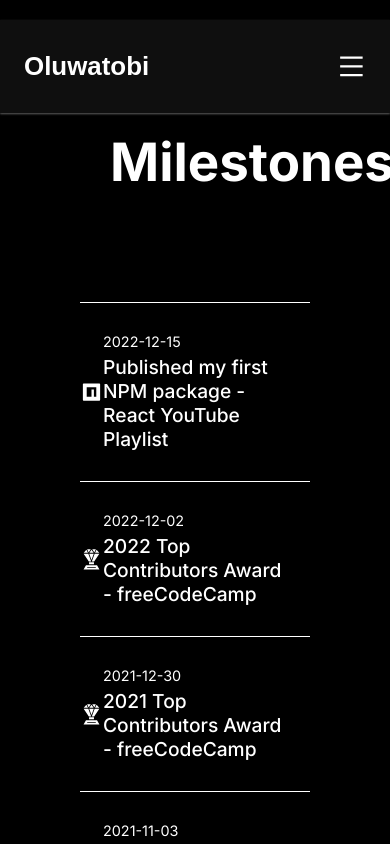
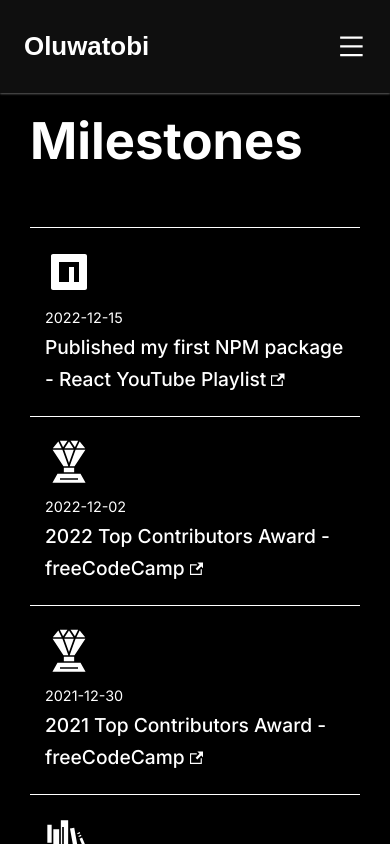
Before and after one commit to oluwatobiss/personal-portfolio, a Next.js app: page /milestones in a window 390 px wide. Built offline with nearby package versions, Linux system fonts and the light colour scheme; a web font is replaced by a local one.

Commit message:
Make 'milestones' page mobile responsive

```diff
--- a/src/components/MilestonesCards.jsx
+++ b/src/components/MilestonesCards.jsx
@@ -14,13 +14,25 @@
       className={`${styles.milestoneCard} card-container milestone-card`}
       key={uniqid()}
     >
-      <span className={styles.milestoneIcon}>{i.icon}</span>
-      <span className={styles.milestoneInfo}>
+      <div className={styles.milestoneIcon}>{i.icon}</div>
+      <div className={styles.milestoneInfo}>
         <span>{i.date}</span>
         <a href={i.link} target="_blank" rel="noopener">
-          {i.title}
+          {i.title}{" "}
+          <svg
+            width="13.5"
+            height="13.5"
+            aria-hidden="true"
+            viewBox="0 0 24 24"
+            className={styles.externalLink}
+          >
+            <path
+              fill="currentColor"
+              d="M21 13v10h-21v-19h12v2h-10v15h17v-8h2zm3-12h-10.988l4.035 4-6.977 7.07 2.828 2.828 6.977-7.07 4.125 4.172v-11z"
+            ></path>
+          </svg>
         </a>
-      </span>
+      </div>
     </section>
   );
 });
--- a/src/styles/Milestones.module.css
+++ b/src/styles/Milestones.module.css
@@ -20,18 +20,12 @@
   }
 }
 
-.pageHeading {
-  font-size: 3.3rem;
-  margin: 20px 5rem;
-}
-
 .milestonesContainer {
   padding: 3rem 5rem;
 }
 
 .milestoneCard {
-  padding-top: 30px;
-  padding-bottom: 30px;
+  padding-block: 30px;
   display: grid;
   grid-template-columns: 10% 80%;
   min-height: 70px;
@@ -62,3 +56,32 @@
   color: inherit;
   margin-top: 5px;
 }
+
+.externalLink {
+  visibility: hidden;
+}
+
+/* Mobile */
+@media (max-width: 700px) {
+  .milestonesContainer {
+    padding: 1rem 30px 2.5rem;
+  }
+
+  .milestoneCard {
+    display: block;
+    padding: 20px 15px;
+  }
+
+  .milestoneIcon {
+    justify-content: flex-start;
+    padding-bottom: 13px;
+  }
+
+  .milestoneInfo a {
+    line-height: 2.03rem;
+  }
+
+  .externalLink {
+    visibility: visible;
+  }
+}
--- a/src/styles/globals.css
+++ b/src/styles/globals.css
@@ -99,6 +99,10 @@
 }
 
 :root.light .published-date {
+  border-top: 1px solid var(--primary-color);
+}
+
+:root.light .milestone-card {
   border-top: 1px solid var(--primary-color);
 }
 
```
